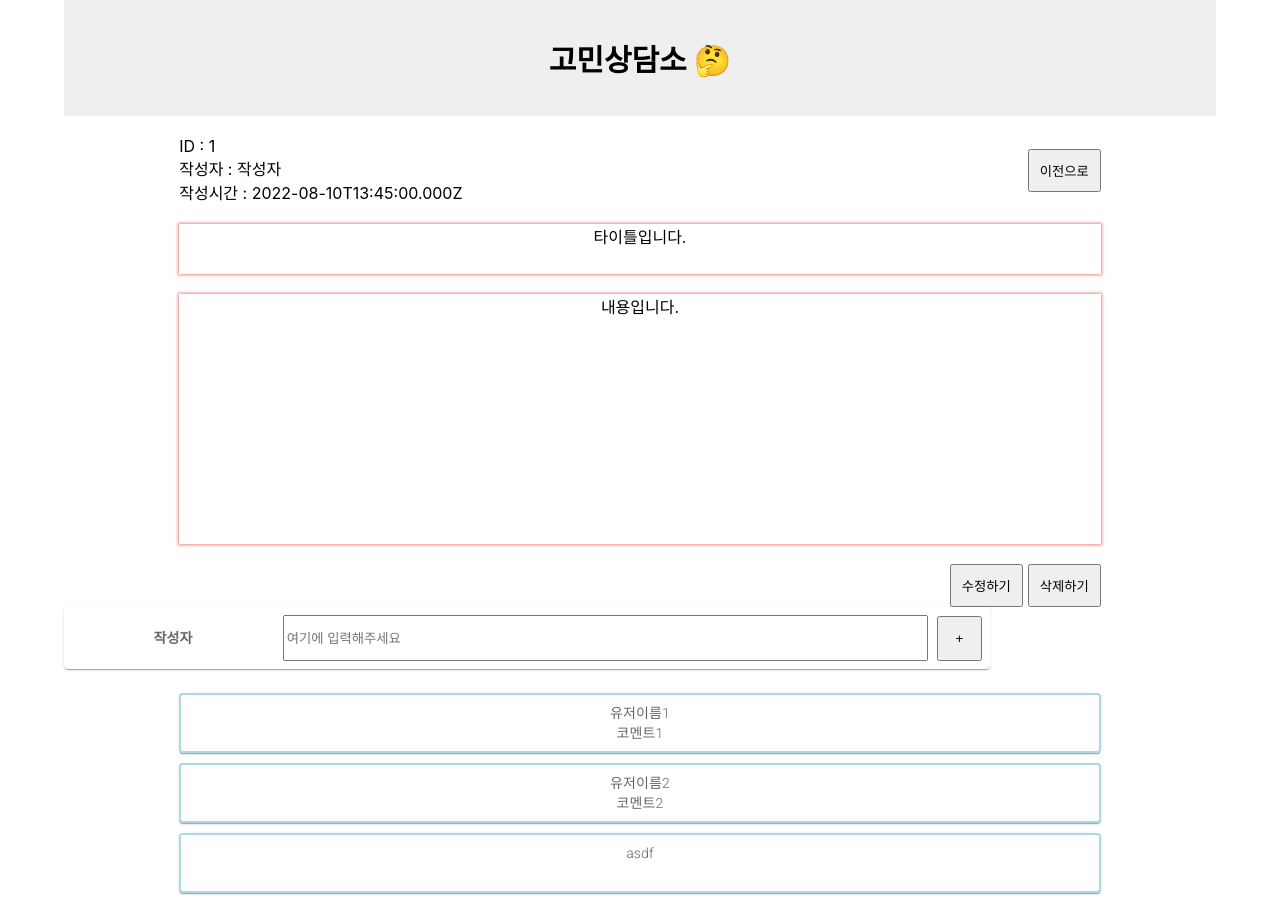
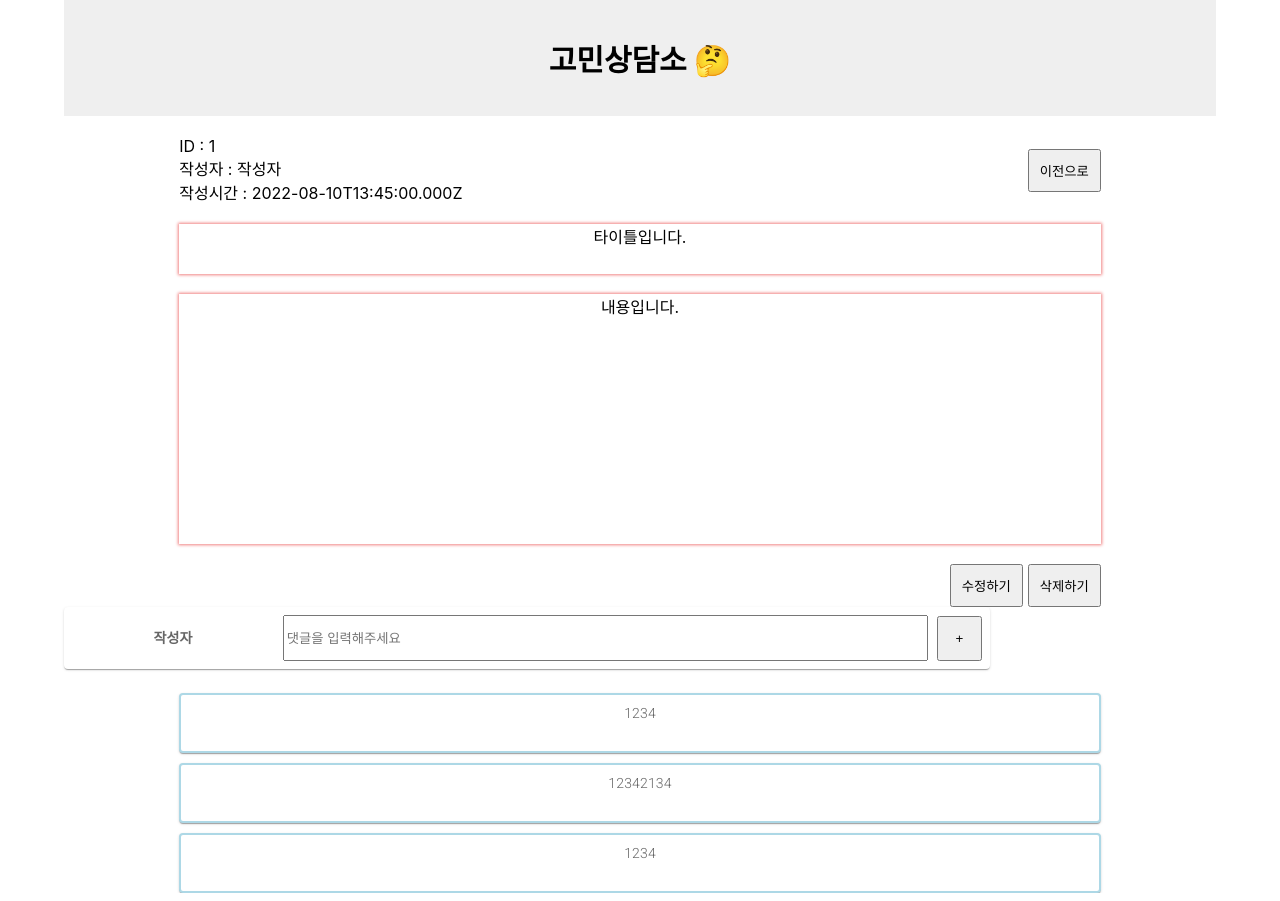
Before and after one commit to soyeon102/worry-share-project, a React (Create React App) app: page /detail/1 in a window 1280 px wide. Shown: the top 901 px of the page. Built offline with nearby package versions, Linux system fonts and the light colour scheme; data requests are answered from the project's data file.

Commit message:
Detail 댓글 기능 구현 완료

```diff
--- a/db.json
+++ b/db.json
@@ -21,64 +21,72 @@
       "content": "내용3",
       "id": 3,
       "isDone": false
-    },
-    {
-      "user": "작성자4",
-      "title": "제목4",
-      "content": "내용4",
-      "id": 4,
-      "isDone": false
-    },
-    {
-      "user": "ㄴㅁㅇㄹ",
-      "title": "ㅁㄴㅇㄹ",
-      "content": "ㄴㅁㅇㄹ",
-      "isDone": false,
-      "id": 5
-    },
-    {
-      "user": "추가1",
-      "title": "추가1",
-      "content": "추가1",
-      "isDone": false,
-      "id": 6
     }
   ],
   "comments": [
     {
       "id": 1,
-      "commentUser": "유저이름1",
-      "comment": "코멘트1",
-      "commentDate": "2022-08-11T10:23:00.000Z",
-      "editCheck": false
+      "commentUser": "",
+      "comment": "1234",
+      "commentDate": "",
+      "editCheck": false,
+      "postId": "1"
     },
     {
       "id": 2,
-      "commentUser": "유저이름2",
-      "comment": "코멘트2",
-      "commentDate": "2022-08-11T10:23:00.000Z",
-      "editCheck": false
+      "commentUser": "",
+      "comment": "12342134",
+      "commentDate": "",
+      "editCheck": false,
+      "postId": "1"
     },
     {
       "id": 3,
       "commentUser": "",
-      "comment": "asdf",
+      "comment": "1234",
       "commentDate": "",
-      "editCheck": false
+      "editCheck": false,
+      "postId": "1"
     },
     {
       "id": 4,
       "commentUser": "",
-      "comment": "sadf",
+      "comment": "ㅁㄴㅇㄹ",
       "commentDate": "",
-      "editCheck": false
+      "editCheck": false,
+      "postId": "2"
     },
     {
       "id": 5,
       "commentUser": "",
-      "comment": "sadfasdf",
+      "comment": "ㅁㄴㅇㄹㄴㅇㄻㄴㅇㄹ",
       "commentDate": "",
-      "editCheck": false
+      "editCheck": false,
+      "postId": "2"
+    },
+    {
+      "id": 6,
+      "commentUser": "",
+      "comment": "ㄹㅇ허ㅗㄱ5ㅅ6ㅛㅗ",
+      "commentDate": "",
+      "editCheck": false,
+      "postId": "2"
+    },
+    {
+      "id": 7,
+      "commentUser": "",
+      "comment": "댓글1",
+      "commentDate": "",
+      "editCheck": false,
+      "postId": "3"
+    },
+    {
+      "id": 8,
+      "commentUser": "",
+      "comment": "댓글2",
+      "commentDate": "",
+      "editCheck": false,
+      "postId": "3"
     }
   ]
 }
--- a/src/components/WorryComment.jsx
+++ b/src/components/WorryComment.jsx
@@ -56,7 +56,7 @@ export default function BasicStack() {
             <StCommentInput
               type="text"
               id="comment"
-              placeholder="여기에 입력해주세요"
+              placeholder="댓글을 입력해주세요"
               onChange={(e) => {
                 const { value } = e.target;
                 setComment({
@@ -73,12 +73,16 @@ export default function BasicStack() {
           <div>
             <StCommentList>
               {comments?.map((one) => {
+                if (one.postId == id) {
                   return (
                     <StComment key={one.id}>
                       <div>{one.commentUser}</div>
                       <div>{one.comment}</div>
                     </StComment>
                   );
+                } else {
+                  return null;
+                }
               })}
             </StCommentList>
           </div>
```
Lines whose indentation alone changed are shown as unchanged.
